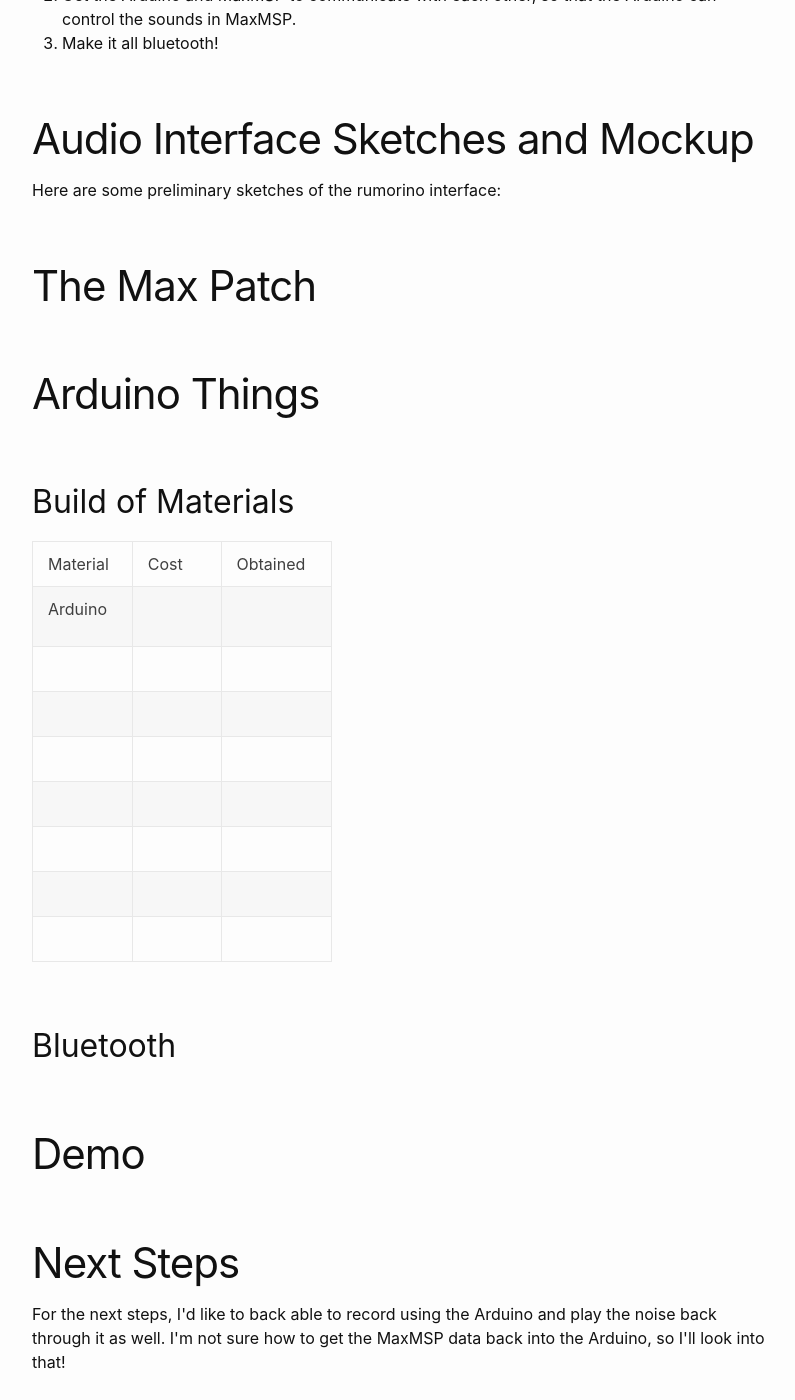
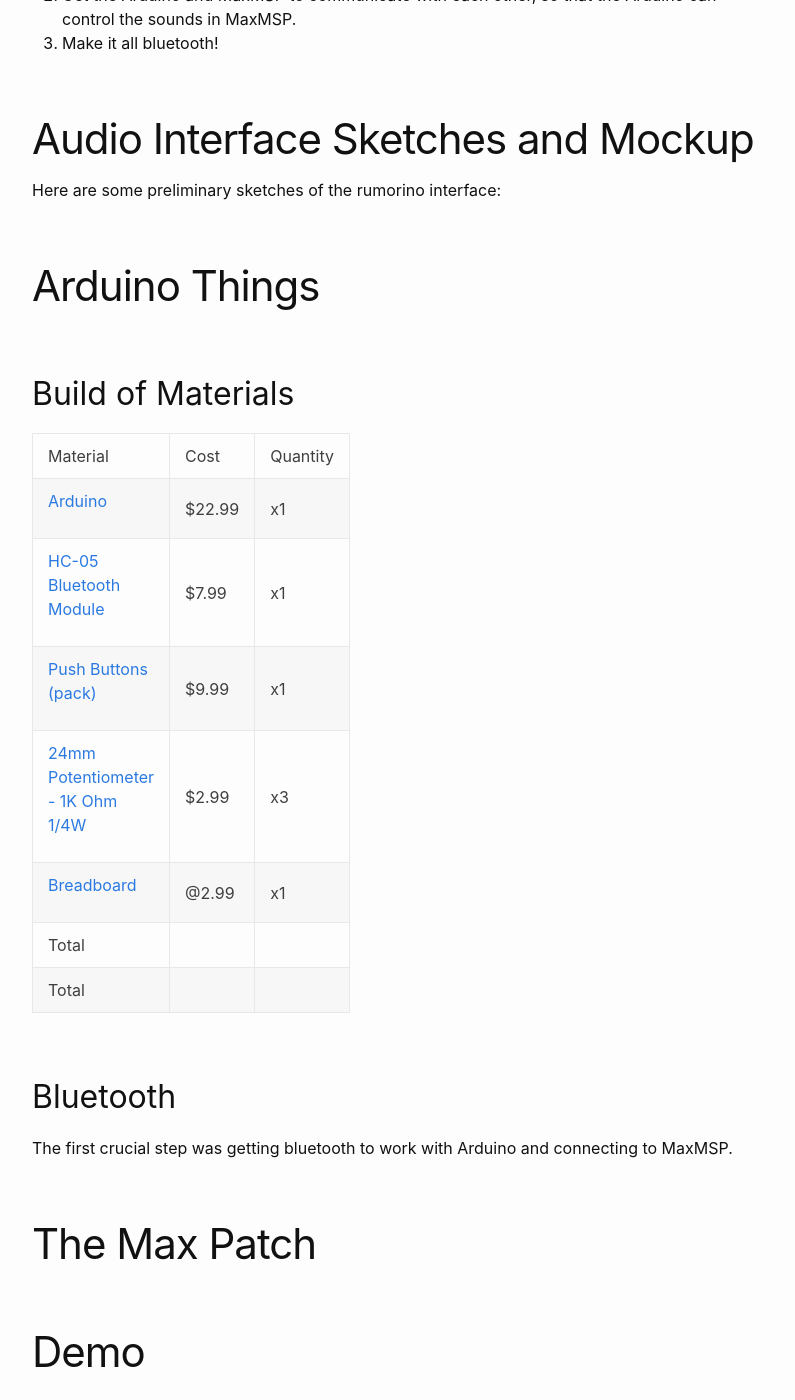
Before and after one commit to dtosca/rumorino, a Jekyll site: the page built from _posts/2022-5-11-post-04.html, in a window 1280 px wide and 1400 px high, scrolled down 506 px. Shown: the whole window, without its empty margins (238-1033 px from the left). Built offline with Jekyll 4.4.1, drawn with Linux system fonts in a browser that asks for light colours; comment, search, counter and statistics services are not loaded.

Commit message:
i've fallen and I can't get up

```diff
--- a/_posts/2022-5-11-post-04.html
+++ b/_posts/2022-5-11-post-04.html
@@ -34,54 +32,52 @@ comments: true
 		<tr style="height: 23px;">
 			<td style="width: 88.7708px; height: 23px; text-align: left;">Material</td>
 			<td style="width: 114.229px; height: 23px; text-align: left;">Cost</td>
-			<td style="width: 106px; height: 23px; text-align: left;">Obtained</td>
+            <td style="width: 114.229px; height: 23px; text-align: left;">Quantity</td>
 		</tr>
 		<tr style="height: 23px;">
 			<td style="width: 88.7708px; height: 23px;">
-				<p>Arduino</p>
+				<a href="https://www.microcenter.com/product/618839/arduino-uno-rev3"><p>Arduino</p></a>
 			</td>
-			<td style="width: 114.229px; height: 23px;">&nbsp;</td>
-			<td style="width: 106px; height: 23px;">&nbsp;</td>
+			<td style="width: 114.229px; height: 23px;">$22.99</td>
+            <td style="width: 114.229px; height: 23px;">x1</td>
 		</tr>
 		<tr style="height: 23px;">
-			<td style="width: 88.7708px; height: 23px;">&nbsp;</td>
-			<td style="width: 114.229px; height: 23px;">&nbsp;</td>
-			<td style="width: 106px; height: 23px;">&nbsp;</td>
+			<td style="width: 88.7708px; height: 23px;"><a href="https://www.microcenter.com/product/616259/inland-hc-05-bluetooth-transmission-module-for-arduino-bottom-master-slave"><p>HC-05 Bluetooth Module</p></a></td>
+			<td style="width: 114.229px; height: 23px;">$7.99</td>
+            <td style="width: 114.229px; height: 23px;">x1</td>
 		</tr>
 		<tr style="height: 23px;">
-			<td style="width: 88.7708px; height: 23px;">&nbsp;</td>
-			<td style="width: 114.229px; height: 23px;">&nbsp;</td>
-			<td style="width: 106px; height: 23px;">&nbsp;</td>
+			<td style="width: 88.7708px; height: 23px;"><a href="https://www.microcenter.com/product/632688/inland-6x6mm-micro-momentary-tactile-push-button-switches-assortment-kit-10-values-180-pcs"><p>Push Buttons (pack)</p></a></td>
+			<td style="width: 114.229px; height: 23px;">$9.99</td>
+            <td style="width: 114.229px; height: 23px;">x1</td>
 		</tr>
 		<tr style="height: 23.5px;">
-			<td style="width: 88.7708px; height: 23.5px;">&nbsp;</td>
-			<td style="width: 114.229px; height: 23.5px;">&nbsp;</td>
-			<td style="width: 106px; height: 23.5px;">&nbsp;</td>
+			<td style="width: 88.7708px; height: 23.5px;"><a href="https://www.microcenter.com/product/465453/nte-electronics-24mm-potentiometer-1k-ohm-1-4w"><p>24mm Potentiometer - 1K Ohm 1/4W</p></a></td>
+			<td style="width: 114.229px; height: 23.5px;">$2.99</td>
+            <td style="width: 114.229px; height: 23px;">x3</td>
 		</tr>
 		<tr style="height: 23px;">
-			<td style="width: 88.7708px; height: 23px;">&nbsp;</td>
+			<td style="width: 88.7708px; height: 23px;"><a href="https://www.microcenter.com/product/618901/inland-400-tie-point-breadboard"><p>Breadboard</p></a></td>
+			<td style="width: 114.229px; height: 23px;">@2.99</td>
+            <td style="width: 114.229px; height: 23px;">x1</td>
+		</tr>
+        <tr style="height: 23px;">
+			<td style="width: 88.7708px; height: 23px;">Total</td>
 			<td style="width: 114.229px; height: 23px;">&nbsp;</td>
-			<td style="width: 106px; height: 23px;">&nbsp;</td>
+            <td style="width: 114.229px; height: 23px;">&nbsp;</td>
 		</tr>
-		<tr style="height: 23px;">
-			<td style="width: 88.7708px; height: 23px;">&nbsp;</td>
+        <tr style="height: 23px;">
+			<td style="width: 88.7708px; height: 23px;">Total</td>
 			<td style="width: 114.229px; height: 23px;">&nbsp;</td>
-			<td style="width: 106px; height: 23px;">&nbsp;</td>
-		</tr>
-		<tr style="height: 23px;">
-			<td style="width: 88.7708px; height: 23px;">&nbsp;</td>
-			<td style="width: 114.229px; height: 23px;">&nbsp;</td>
-			<td style="width: 106px; height: 23px;">&nbsp;</td>
-		</tr>
-		<tr style="height: 23px;">
-			<td style="width: 88.7708px; height: 23px;">&nbsp;</td>
-			<td style="width: 114.229px; height: 23px;">&nbsp;</td>
-			<td style="width: 106px; height: 23px;">&nbsp;</td>
+            <td style="width: 114.229px; height: 23px;">&nbsp;</td>
 		</tr>
 	</tbody>
 </table>
 
 <h2>Bluetooth</h2>
+<p>The first crucial step was getting bluetooth to work with Arduino and connecting to MaxMSP.</p>
+
+<h1>The Max Patch</h1>
 
 <h1>Demo</h1>
 
```
Also changed, not shown: other parts of _posts/2022-5-11-post-04.html (+0 -2 lines).
